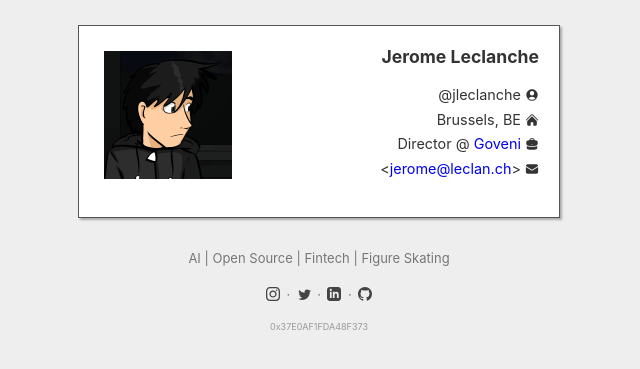
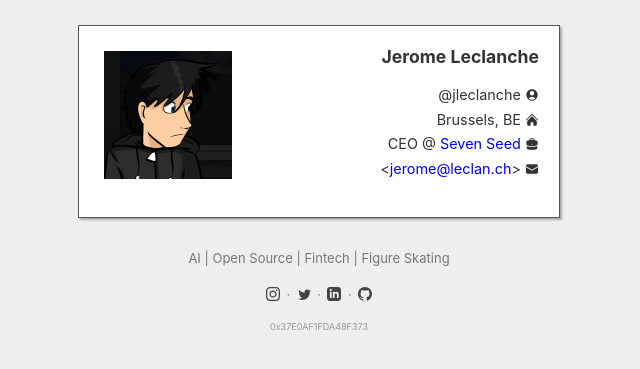
Before and after one commit to jleclanche/leclan.ch, a Jekyll site: the page index.html, which Jekyll copies as it is, in a window 1280 px wide. Shown: the top 369 px of the page, without its empty margins (321-961 px from the left). Built offline with Jekyll 4.4.1, drawn with Linux system fonts in a browser that asks for light colours.

Commit message:
Add Seven Seed

```diff
--- a/index.html
+++ b/index.html
@@ -183,12 +183,12 @@
 					</svg>
 				</li>
 				<li>
-					Director @
+					CEO @
 					<a
-						href="https://goveni.eu"
+						href="https://sevenseed.eu"
 						target="_blank"
 						rel="noreferrer noopener"
-						>Goveni</a
+						>Seven Seed</a
 					>
 					<svg
 						xmlns="http://www.w3.org/2000/svg"
```
